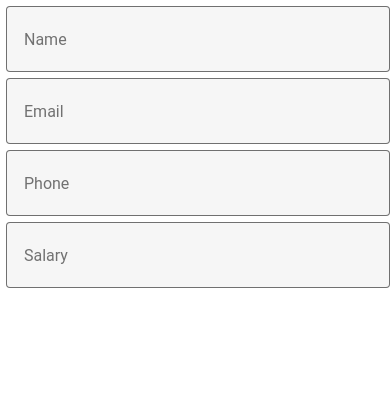
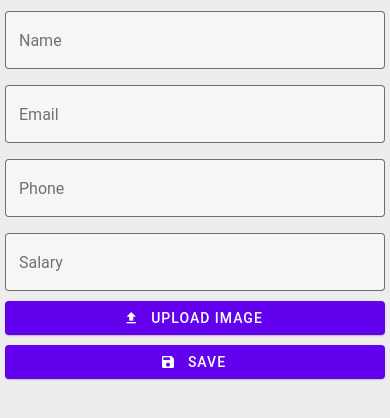
Before and after one commit to vipulpathak113/EmployeeDirectoryApp, a React Native app: screen / in a window 390 px wide. Shown: the top 418 px of the page. Built offline with nearby package versions, Linux system fonts and the light colour scheme.

Commit message:
Create Employee screen

```diff
--- a/App.js
+++ b/App.js
@@ -16,6 +16,7 @@ export default function App() {
 const styles = StyleSheet.create({
   container: {
     flex: 1,
+    backgroundColor: "#ededed",
     marginTop: Constants.statusBarHeight,
   },
 });
--- a/screens/CreateEmployee.js
+++ b/screens/CreateEmployee.js
@@ -1,6 +1,6 @@
 import React, { useState } from "react";
-import { StyleSheet, Text, View, Image } from "react-native";
-import { TextInput } from "react-native-paper";
+import { StyleSheet, Text, View, Image, Modal } from "react-native";
+import { TextInput, Button } from "react-native-paper";
 
 export default function CreateEmployee() {
   const [Name, setName] = useState("");
@@ -8,7 +8,7 @@ export default function CreateEmployee() {
   const [Email, setEmail] = useState("");
   const [Salary, setSalary] = useState("");
   const [Picture, setPicture] = useState("");
-  const [Modal, setModal] = useState(false);
+  const [modal, setModal] = useState(false);
 
   return (
     <View style={styles.root}>
@@ -19,7 +19,7 @@ export default function CreateEmployee() {
         onChangeText={(text) => setName(text)}
         mode="outlined"
       />
-                <TextInput
+      <TextInput
         style={styles.input}
         label="Email"
         value={Email}
@@ -27,7 +27,7 @@ export default function CreateEmployee() {
         onChangeText={(text) => setEmail(text)}
         mode="outlined"
       />
-          <TextInput
+      <TextInput
         style={styles.input}
         label="Phone"
         value={Phone}
@@ -36,14 +36,55 @@ export default function CreateEmployee() {
         mode="outlined"
       />
 
-          <TextInput
+      <TextInput
         style={styles.input}
         label="Salary"
         value={Salary}
         onChangeText={(text) => setSalary(text)}
         mode="outlined"
       />
-
+      <Button
+        icon="upload"
+        style={styles.input}
+        mode="contained"
+        onPress={() => setModal(true)}
+      >
+        Upload Image
+      </Button>
+      <Button
+        icon="content-save"
+        style={styles.input}
+        mode="contained"
+        onPress={() => setModal(true)}
+      >
+        save
+      </Button>
+      <Modal
+        animationType="slide"
+        transparent={true}
+        visible={modal}
+        onRequestClose={() => setModal(false)}
+      >
+        <View style={styles.modalView}>
+          <View style={styles.buttonView}>
+            <Button
+              icon="camera"
+              mode="contained"
+              onPress={() => setModal(true)}
+            >
+              CAMERA
+            </Button>
+            <Button
+              icon="image-area"
+              mode="contained"
+              onPress={() => setModal(true)}
+            >
+              GALLERY
+            </Button>
+          </View>
+          <Button onPress={() => setModal(false)}>CANCEL</Button>
+        </View>
+      </Modal>
     </View>
   );
 }
@@ -51,7 +92,17 @@ export default function CreateEmployee() {
 const styles = StyleSheet.create({
   root: { flex: 1 },
   input: {
-    marginLeft: 6,
-    padding:4
+    margin: 5,
+  },
+  modalView: {
+    position: "absolute",
+    bottom: 2,
+    width: "100%",
+    backgroundColor: "white",
+  },
+  buttonView: {
+    flexDirection: "row",
+    justifyContent: "space-around",
+    padding: 10,
   },
 });
```
